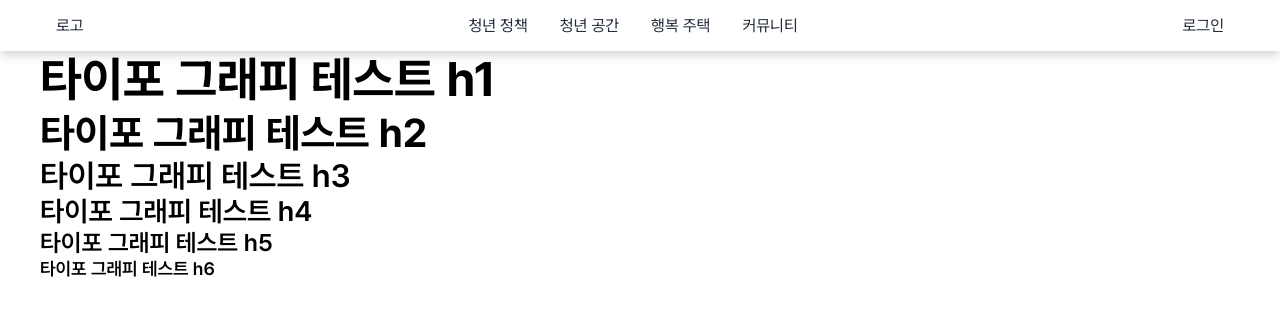
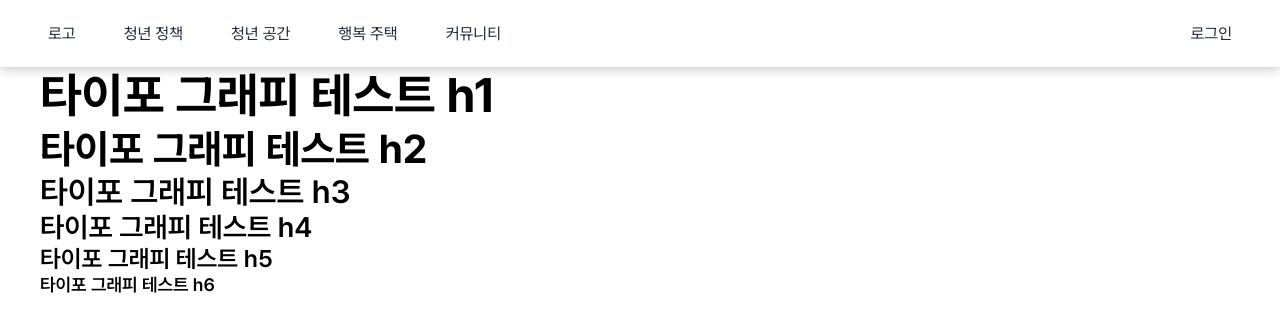
Before and after one commit to For-MZ/formz-fe, a Next.js app: page / in a window 1280 px wide. Shown: the top 332 px of the page. Built offline with nearby package versions, Linux system fonts and the light colour scheme; a web font is replaced by a local one.

Commit message:
Design: 헤더 UI 수정

```diff
--- a/src/components/Header/Header.module.scss
+++ b/src/components/Header/Header.module.scss
@@ -9,14 +9,25 @@
   justify-content: space-between;
   align-items: center;
   background-color: $background-primary-color;
-  padding: 1rem;
 
   .navMenu {
     display: flex;
     gap: 2rem;
   }
+
+  .navMenuLink {
+    display: block;
+    padding: 1.5rem 0.5rem;
+
+    &:hover {
+      // inner border
+      box-shadow: inset 0 -2px 0 $border-interactive-secondary-hover-color;
+    }
+
+    &.selected {
+      // inner border
+      box-shadow: inset 0 -2px 0 $border-interactive-primary-color;
+      color: $text-interactive-selected-color;
+    }
+  }
 }
-
-.selected {
-  color: $text-interactive-selected-color;
-}
--- a/src/components/Header/index.tsx
+++ b/src/components/Header/index.tsx
@@ -29,17 +29,19 @@ export default function Header() {
   return (
     <header className={styles.header}>
       <nav className={styles.navigation}>
-        <Link href={'/'}>로고</Link>
         <ul className={styles.navMenu}>
+          <Link className={styles.navMenuLink} href={'/'}>
+            로고
+          </Link>
           {navMenu.map(({ href, name }) => (
             <li key={href}>
-              <Link href={href} className={`${pathName === href && styles.selected}`}>
+              <Link href={href} className={`${styles.navMenuLink} ${pathName === href && styles.selected}`}>
                 {name}
               </Link>
             </li>
           ))}
         </ul>
-        <Link href={'/login'} className={`${pathName === '/login' && styles.selected}`}>
+        <Link href={'/login'} className={`${styles.navMenuLink} ${pathName === '/login' && styles.selected}`}>
           로그인
         </Link>
       </nav>
```
